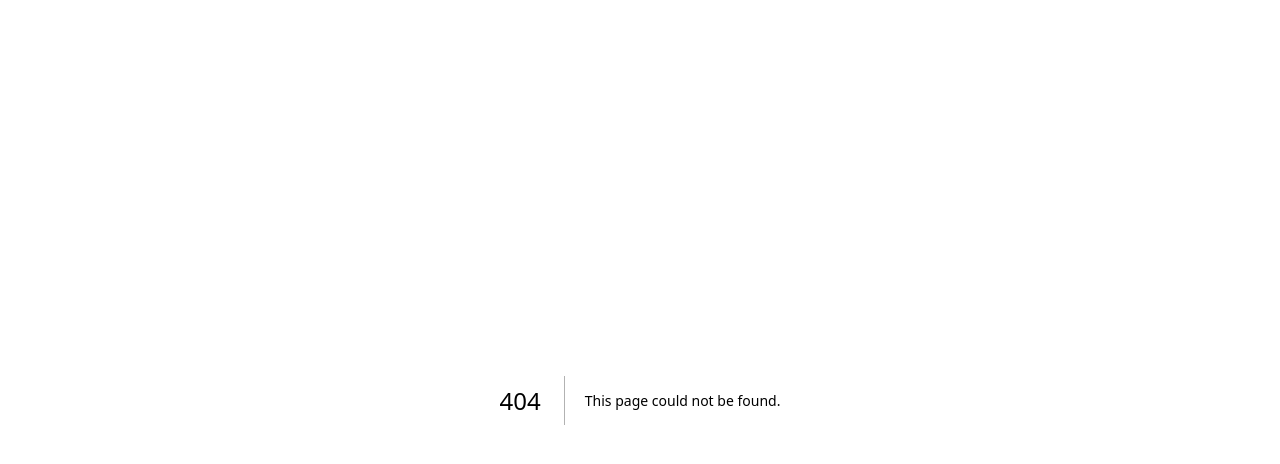
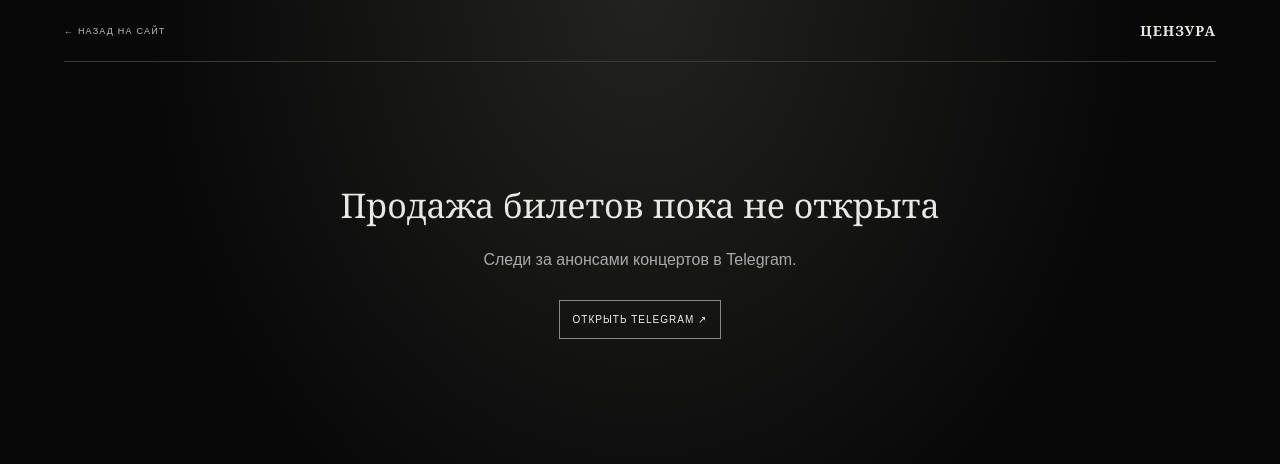
Before and after one commit to bleueberry/cenzura-band, a Next.js app: page /checkout in a window 1280 px wide. Before the commit this address had no page. Shown: the top 464 px of the page. Built offline with nearby package versions, Linux system fonts and the light colour scheme; no server answers; the database is empty; a web font is replaced by a local one.

Commit message:
Add focused ticket checkout page

```diff
--- /dev/null
+++ b/app/checkout/page.tsx
@@ -0,0 +1,12 @@
+import Link from 'next/link';
+import { supabase } from '../../lib/supabase';
+import './style.css';
+
+export const dynamic = 'force-dynamic';
+export const revalidate = 0;
+
+export default async function Checkout() {
+  const { data } = supabase ? await supabase.from('events').select('title,ticket_url').eq('published', true).gte('starts_at', new Date().toISOString()).not('ticket_url', 'is', null).neq('ticket_url', '').order('starts_at').limit(1) : { data: null };
+  const event = data?.[0];
+  return <main className="checkout-page"><header><Link href="/" className="checkout-back">← НАЗАД НА САЙТ</Link><span className="checkout-logo">ЦЕНЗУРА</span></header>{event?.ticket_url ? <><div className="checkout-title"><span>ПОКУПКА БИЛЕТА</span><h1>{event.title}</h1><p>Оплата и оформление билета проходят на стороне MuzaTicket.</p></div><iframe className="checkout-frame" src={event.ticket_url} title={`Покупка билета: ${event.title}`} referrerPolicy="strict-origin-when-cross-origin" allow="payment *; clipboard-write"/><a className="checkout-fallback" href={event.ticket_url} target="_blank" rel="noreferrer">Если форма не загрузилась, открыть MuzaTicket ↗</a></> : <div className="checkout-empty"><h1>Продажа билетов пока не открыта</h1><p>Следи за анонсами концертов в Telegram.</p><a href="https://t.me/censorship_pp" target="_blank" rel="noreferrer">ОТКРЫТЬ TELEGRAM ↗</a></div>}</main>;
+}
--- /dev/null
+++ b/app/checkout/style.css
@@ -0,0 +1 @@
+.checkout-page{min-height:100svh;background:radial-gradient(ellipse at 50% 0,#222220,#080808 55%);color:#e9e8e3;padding:0 max(5vw,18px) 24px;font-family:Arial,sans-serif}.checkout-page>header{height:62px;display:flex;align-items:center;justify-content:space-between;border-bottom:1px solid #393936}.checkout-back{font-size:9px;letter-spacing:1.2px;color:#bbb;text-decoration:none}.checkout-logo{font:700 14px Georgia,serif;letter-spacing:1px}.checkout-title{max-width:1100px;margin:22px auto 14px}.checkout-title>span{font-size:8px;letter-spacing:2px;color:#aaa}.checkout-title h1{font:500 clamp(23px,4vw,36px) Georgia,serif;margin:8px 0}.checkout-title p{font-size:11px;color:#aaa;margin:0}.checkout-frame{display:block;width:min(1100px,100%);height:calc(100svh - 165px);min-height:520px;margin:auto;border:1px solid #4b4a46;background:#0b0b0a}.checkout-fallback{display:block;text-align:center;margin:12px auto;color:#aaa;font-size:10px}.checkout-empty{max-width:600px;margin:15vh auto;text-align:center}.checkout-empty h1{font:500 34px Georgia,serif}.checkout-empty p{color:#aaa}.checkout-empty a{display:inline-block;margin-top:15px;padding:13px;border:1px solid #888;color:#eee;text-decoration:none;font-size:10px;letter-spacing:1px}@media(max-width:600px){.checkout-page{padding:0 12px 18px}.checkout-frame{height:calc(100svh - 190px);min-height:460px}.checkout-title h1{font-size:24px}.checkout-title p{font-size:10px}}
```
Also changed, not shown: app/page.tsx (+1 -1 lines).
